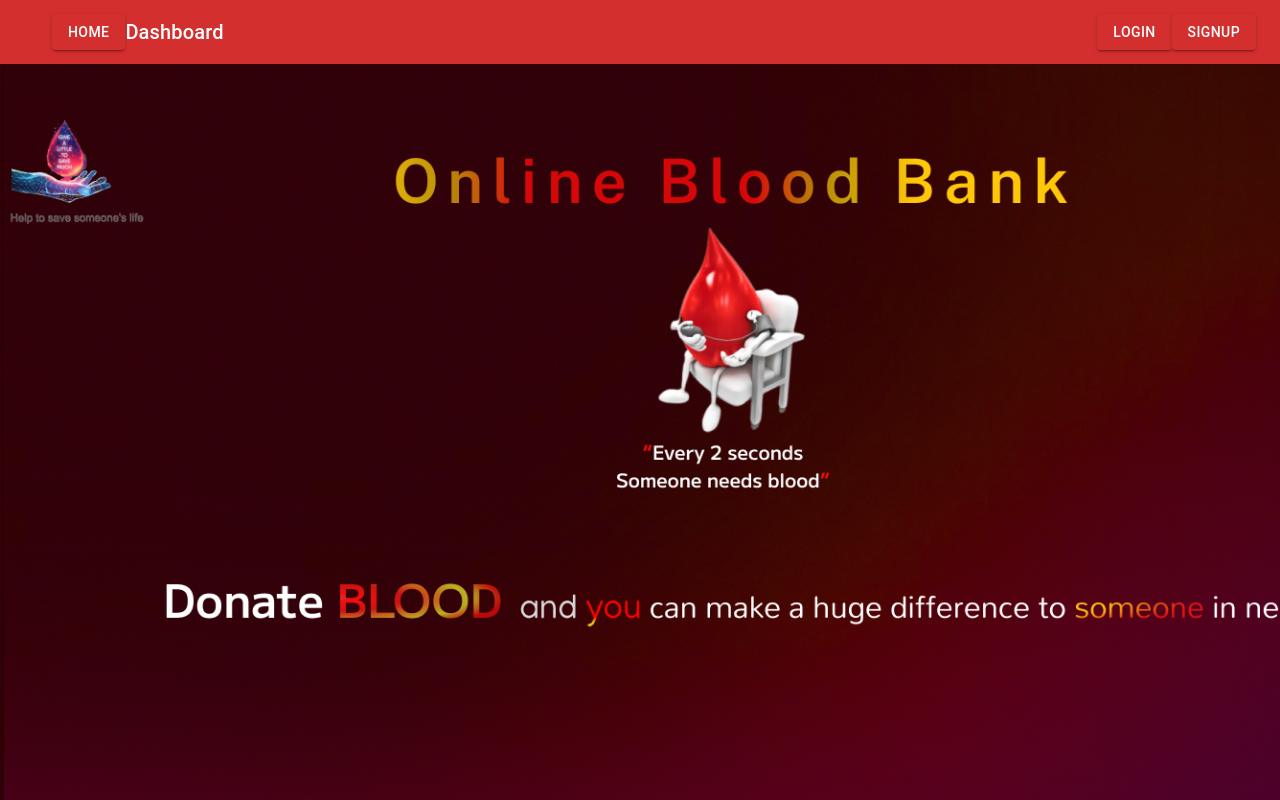
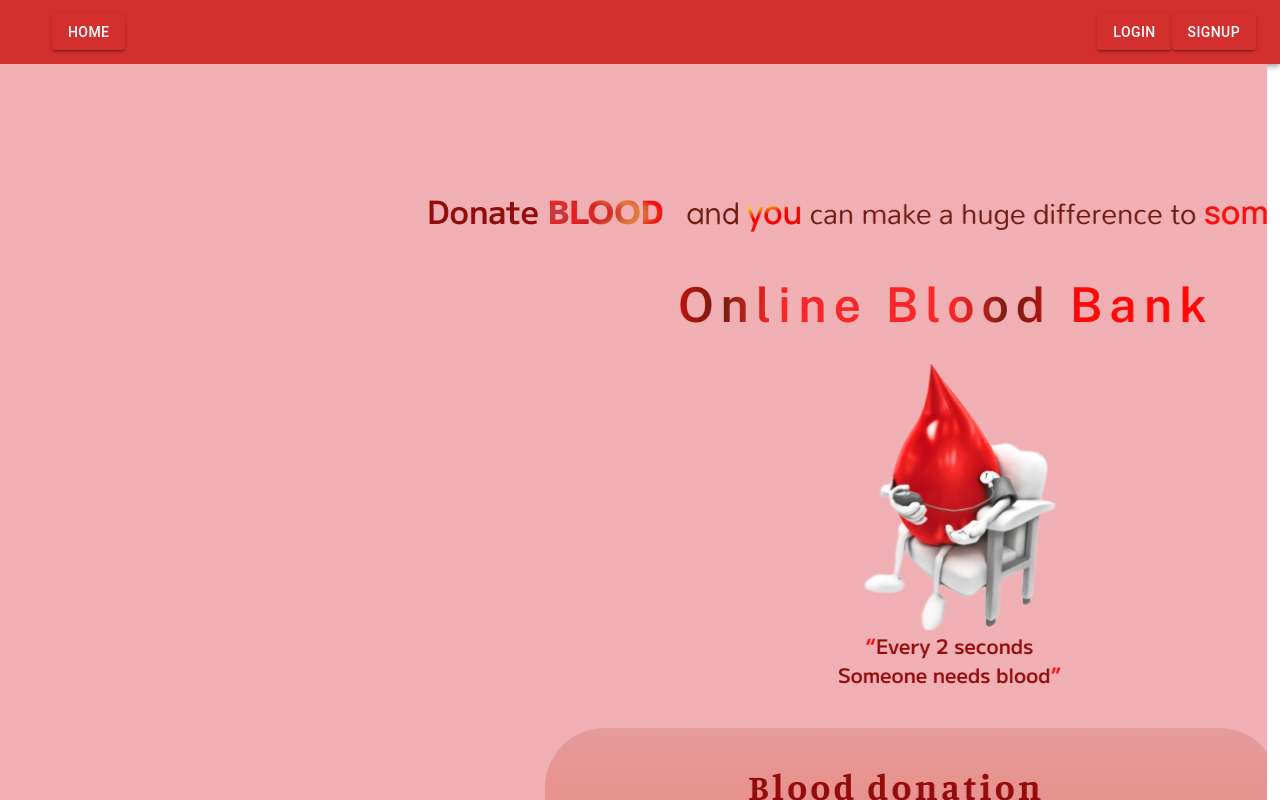
Before and after one commit to Shaky-Sahil/Bloodbank, a React (Create React App) app: page / in a window 1280 px wide. Shown: the top 800 px of the page. Built offline with nearby package versions, Linux system fonts and the light colour scheme.

Commit message:
new background

```diff
--- a/src/components/Nav.js
+++ b/src/components/Nav.js
@@ -1,6 +1,7 @@
 import * as React from 'react';
 import AppBar from '@mui/material/AppBar';
 import { Box, Button, IconButton, Toolbar, Typography } from '@mui/material';
+
 
 
 export default function Nav() {
@@ -19,10 +20,10 @@ export default function Nav() {
           </IconButton>
           <Button color='error' variant='contained'>HOME</Button>
           <Typography variant="h6" component="div" sx={{ flexGrow: 1 }}>
-            Dashboard
+
           </Typography>
           <Button color='error' variant="contained">Login</Button>
-          <Button color='error' variant='contained'>Signup</Button>
+          <Button color='error' variant='contained'>SignUp</Button>
 
         </Toolbar>
       </AppBar>
--- a/src/components/Signup.js
+++ b/src/components/Signup.js
@@ -16,6 +16,7 @@ const theme = createTheme();
 
   return (
     <div className='SignUp'>
+
     <ThemeProvider theme={theme}>
       <Container component="main" maxWidth="xs" sx={{opacity:1.0}}>
 
--- a/src/components/home.css
+++ b/src/components/home.css
@@ -1,8 +1,9 @@
 .bg-container{
-    background-image: url("bb.png");
-    background-size: cover;
+    background-image: url("bbbb.jpg");
+
     background-repeat: no-repeat;
-    height: 100vh;
-    width: 100vw;
+    height: 400vh;
+    width: 99vw;
     background-color: #300107
+
 }
```
Also changed, not shown: src/components/bb.png (deleted), src/components/bbbb.jpg (added).
